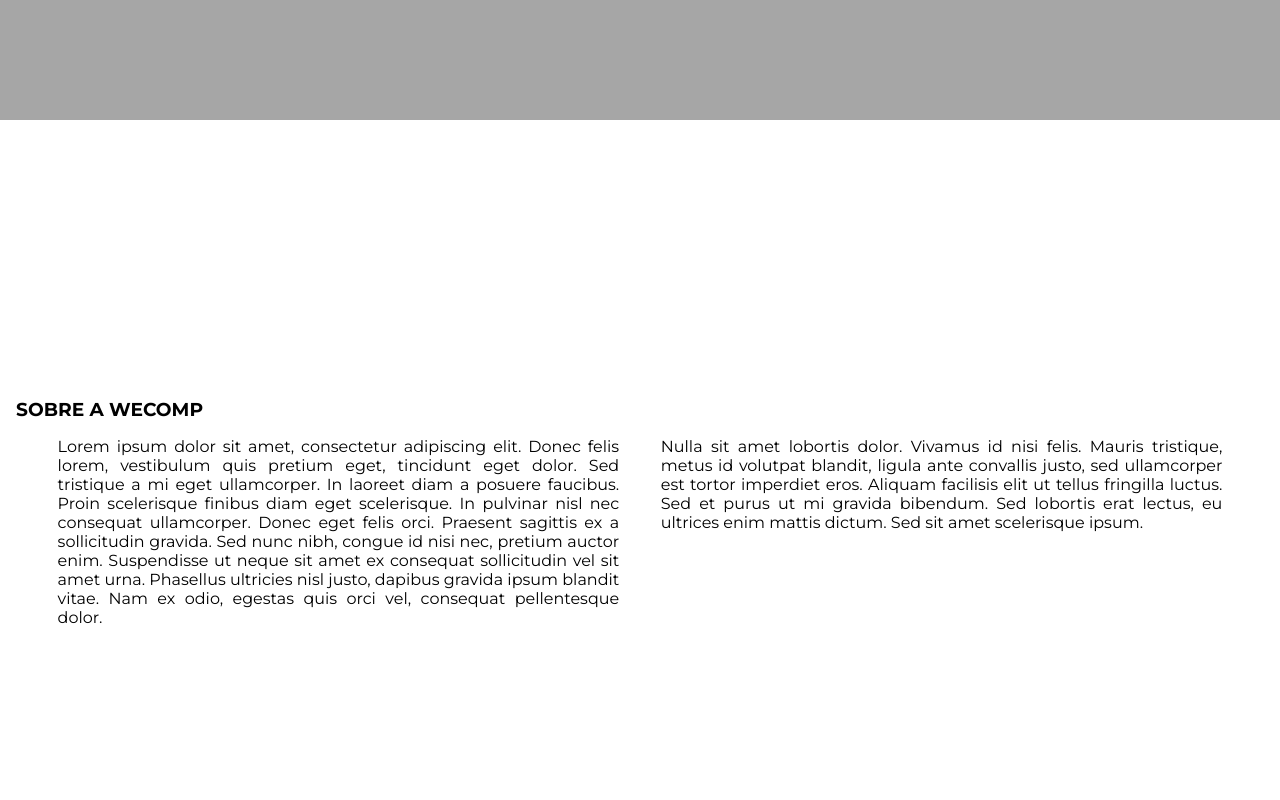
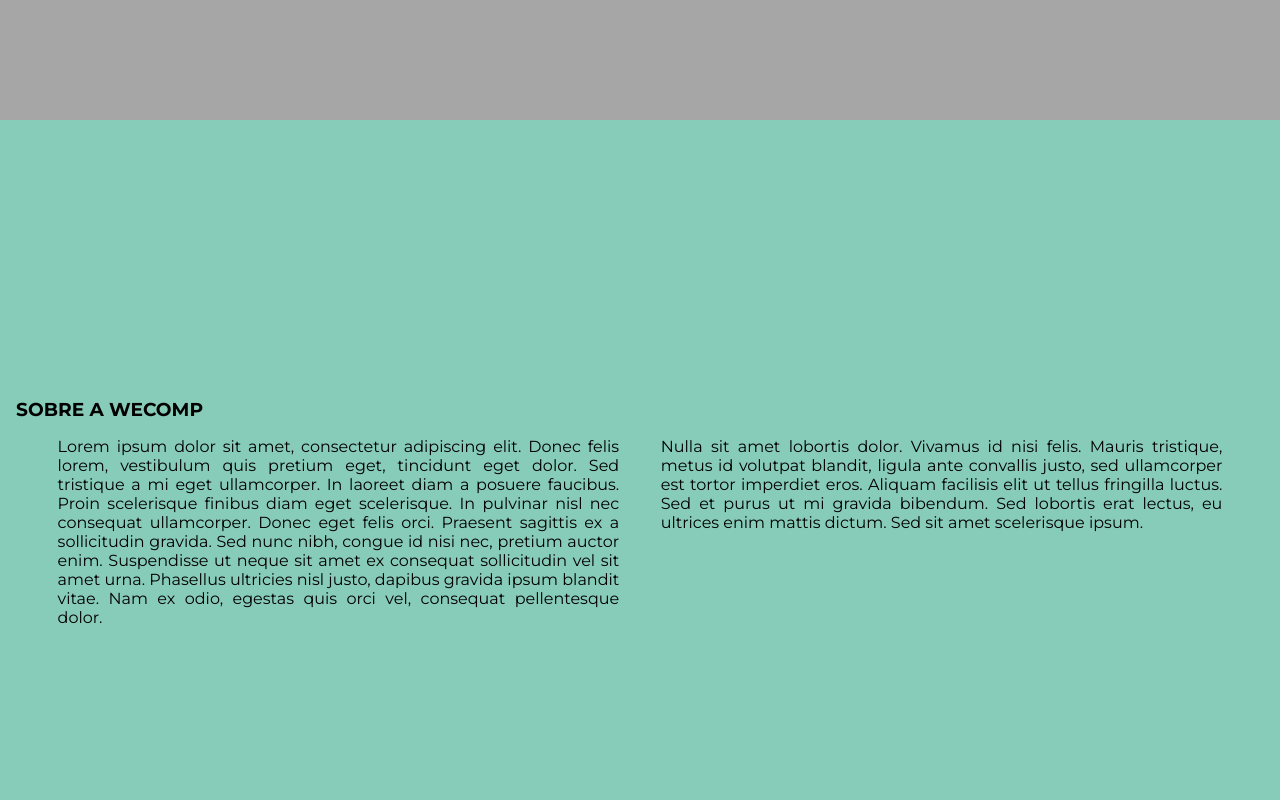
Before and after one commit to pet-ads/wecomp, a React (Create React App) app: page / in a window 1280 px wide. Shown: the part 680-1480 px from the top of the page. Built offline with nearby package versions, Linux system fonts and the light colour scheme.

Commit message:
feat: colored About The Event section

```diff
--- a/src/pages/AboutTheEvent.js
+++ b/src/pages/AboutTheEvent.js
@@ -2,7 +2,7 @@ import '../style/pages/AboutTheEvent.css';
 
 function AboutTheEvent() {
     return (
-        <section id="about-the-event" className="about-the-event">
+        <section id="about-the-event" className="about-the-event colored-section">
             <header>
                 <h2>Sobre a Wecomp</h2>
             </header>
```
